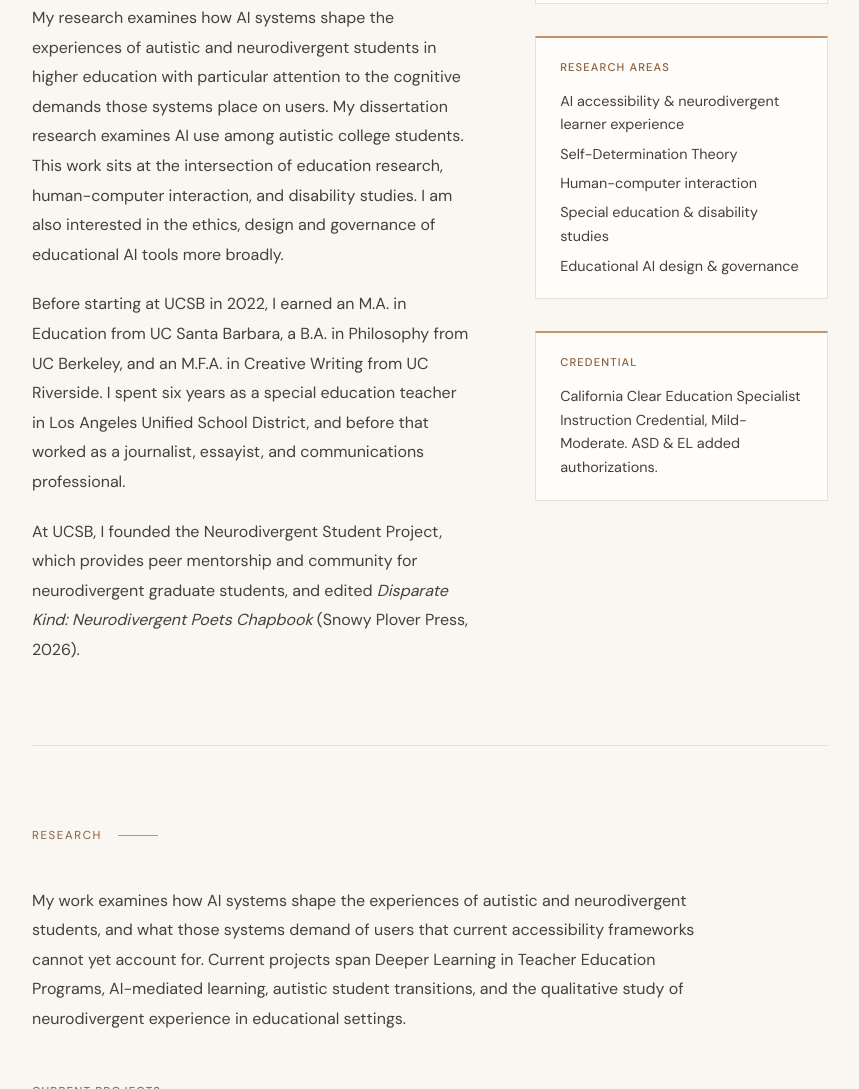
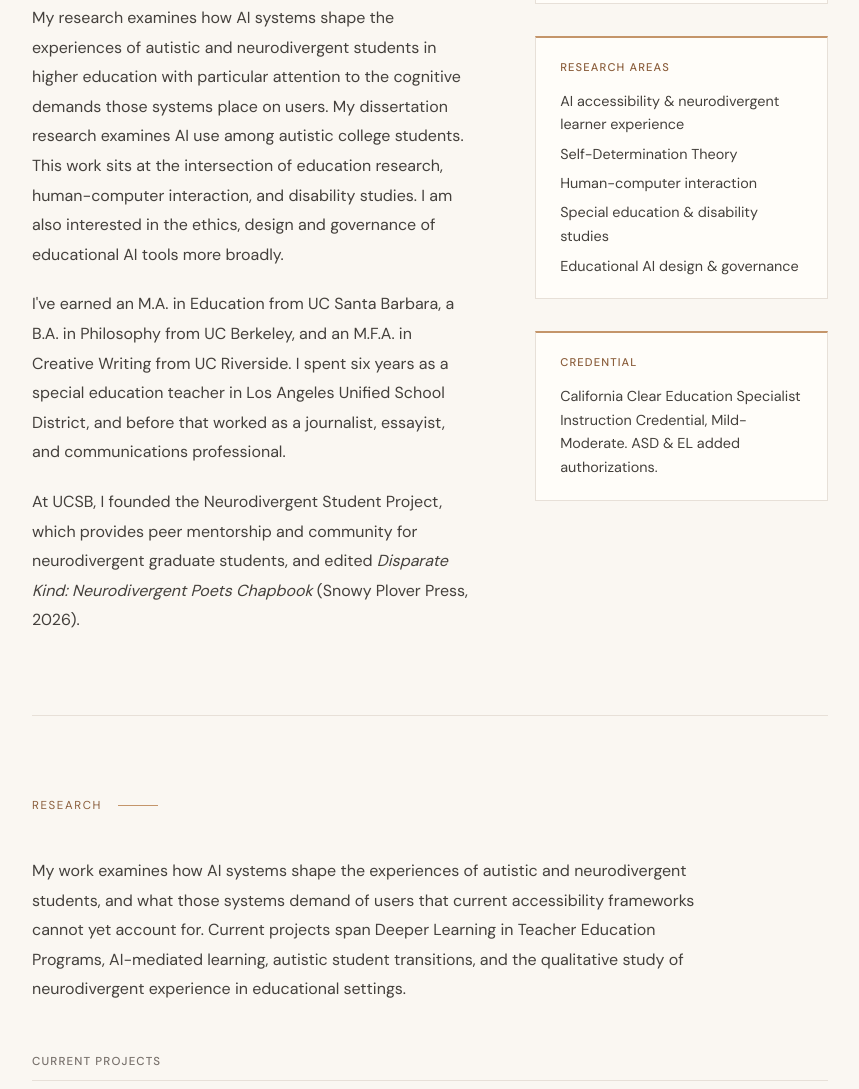
Before and after one commit to snowyploverpress/yvettedoss.github.io, a plain HTML site: page index.html in a window 1280 px wide. Shown: the part 871-1960 px from the top of the page, without its empty margins (210-1069 px from the left). Drawn offline with Linux system fonts and the light colour scheme.

Commit message:
Update index.html

```diff
--- a/index.html
+++ b/index.html
@@ -564,7 +564,7 @@
          <br>
          I am a Ph.D. Candidate in Education at the Gevirtz Graduate School of Education, University of California, Santa Barbara, with an emphasis in Special Education, Disability, and Risk Studies. I hold a Project TEAMS Fellowship, an OSEP-funded doctoral training grant preparing scholars to advance equity in student mental health and wellbeing in schools.</p>
         <p>My research examines how AI systems shape the experiences of autistic and neurodivergent students in higher education with particular attention to the cognitive demands those systems place on users. My dissertation research examines AI use among autistic college students. This work sits at the intersection of education research, human-computer interaction, and disability studies. I am also interested in the ethics, design and governance of educational AI tools more broadly.</p>
-        <p>Before starting at UCSB in 2022, I earned an M.A. in Education from UC Santa Barbara, a B.A. in Philosophy from UC Berkeley, and an M.F.A. in Creative Writing from UC Riverside. I spent six years as a special education teacher in Los Angeles Unified School District, and before that worked as a journalist, essayist, and communications professional.</p>
+        <p>I've earned an M.A. in Education from UC Santa Barbara, a B.A. in Philosophy from UC Berkeley, and an M.F.A. in Creative Writing from UC Riverside. I spent six years as a special education teacher in Los Angeles Unified School District, and before that worked as a journalist, essayist, and communications professional.</p>
         <p>At UCSB, I founded the Neurodivergent Student Project, which provides peer mentorship and community for neurodivergent graduate students, and edited <em>Disparate Kind: Neurodivergent Poets Chapbook</em> (Snowy Plover Press, 2026).</p>
       </div>
       <div class="about-sidebar">
```
